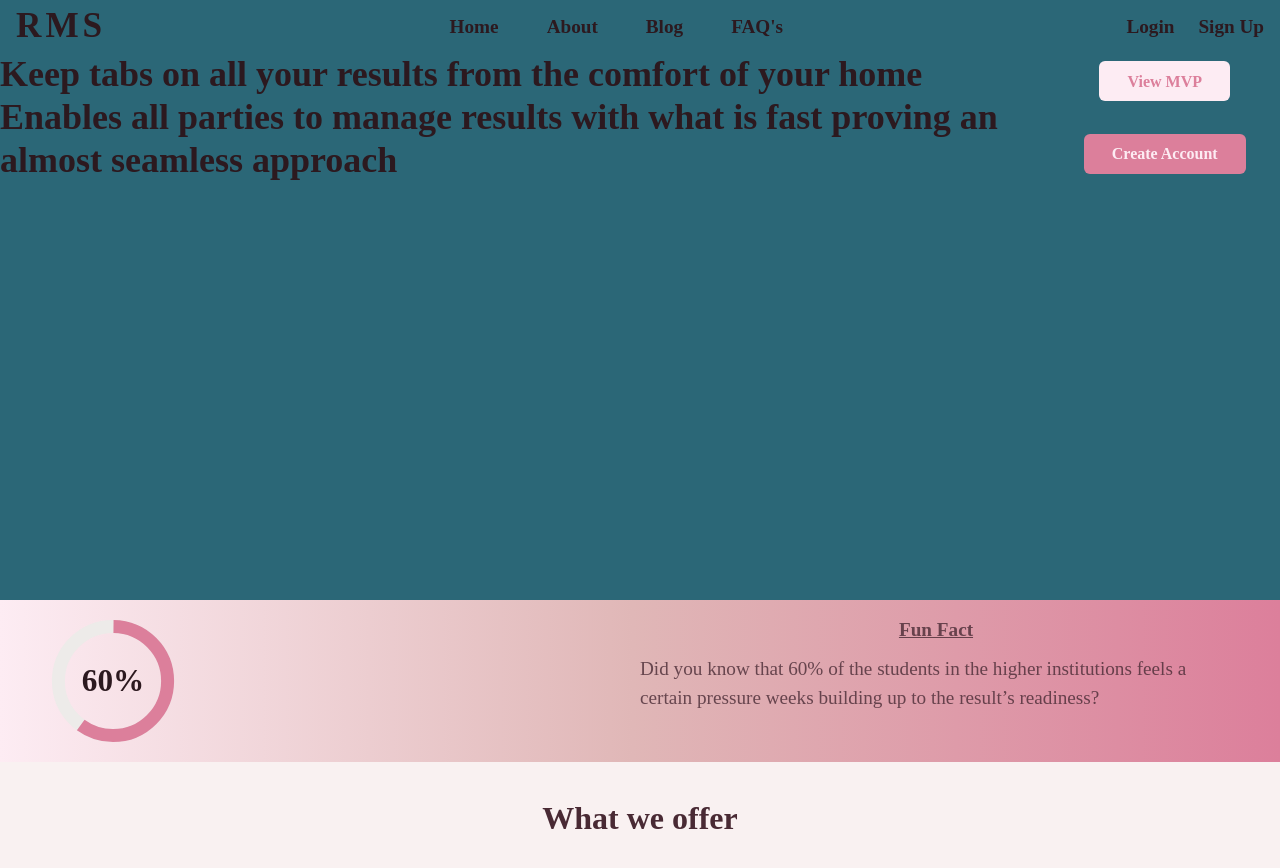
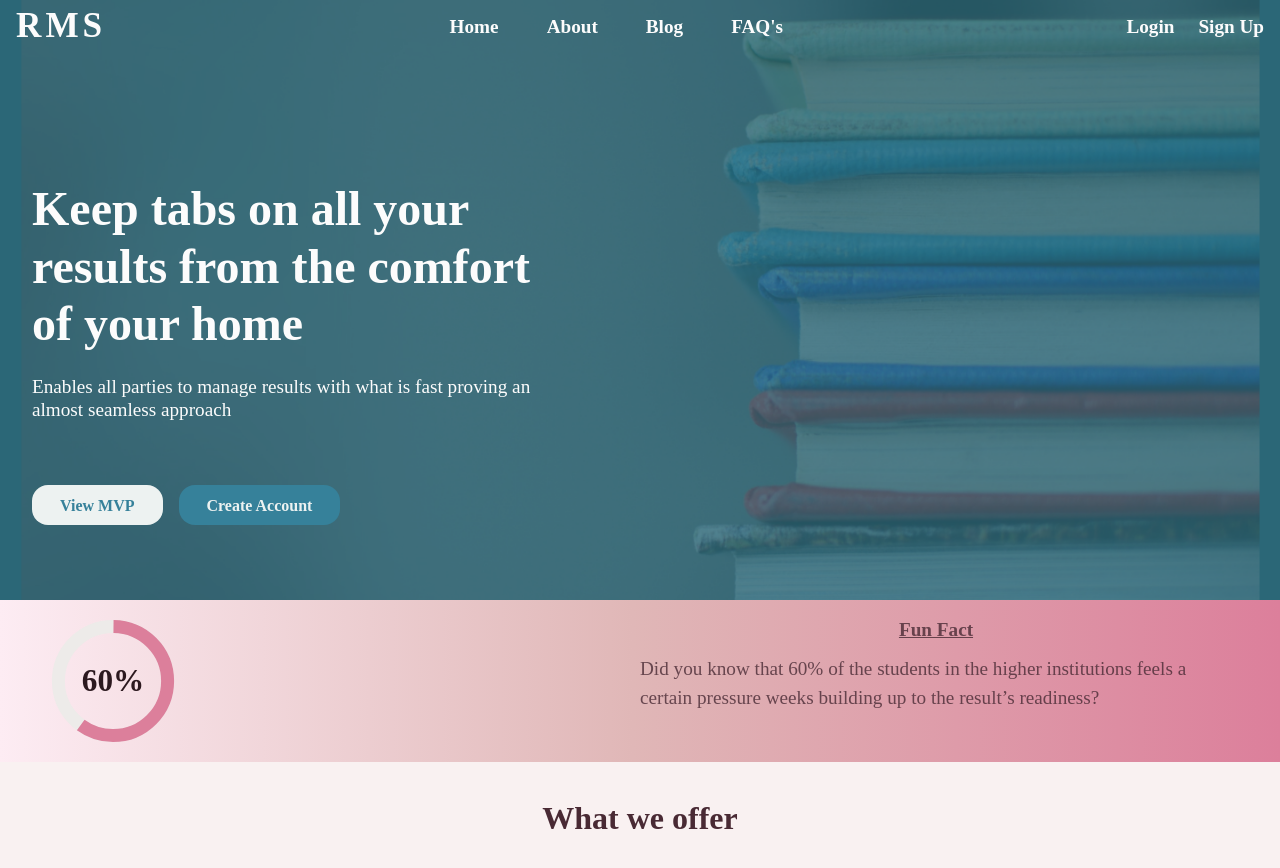
Before and after one commit to AchevaEnterprise/RMS-landing-page, a React (Create React App) app: page / in a window 1280 px wide. Shown: the top 868 px of the page. Built offline with nearby package versions, Linux system fonts and the light colour scheme.

Commit message:
built the new header layout in 6.4mins

```diff
--- a/src/components/Header.tsx
+++ b/src/components/Header.tsx
@@ -13,12 +13,10 @@ import {
   LinkBox,
   Heading,
 } from "@chakra-ui/react";
-//import bgImage from "../Images/Mesh.png";
+import bgImage from "../Images/HeaderImage.png";
 import { HamburgerIcon } from "@chakra-ui/icons";
 
 const Header = () => {
-  const textColor: string = "#2C191F";
-
   const primaryFontWeight: number = 600;
   const primaryLineheight: number = 2.06;
   const secondaryHeaderColor: string = "#37262ABF";
@@ -26,7 +24,6 @@ const Header = () => {
   const topRightButoonStyles = {
     fontWeight: primaryFontWeight,
     lineHeight: primaryLineheight,
-    color: textColor,
   };
 
   const flex = {
@@ -44,7 +41,12 @@ const Header = () => {
   );
 
   return (
-    <Box h={{ base: "85vh", lg: "75vh" }} bgColor="#2B6777">
+    <Box
+      h={{ base: "85vh", lg: "75vh" }}
+      bgImage={bgImage}
+      color="#FCFCFC"
+      bgSize="cover"
+      backgroundPosition="center">
       <Flex justifyContent="space-between" alignItems="center" px="1rem">
         <Box>
           <Text
@@ -70,7 +72,7 @@ const Header = () => {
           </LinkBox>
         </Box>
         <Box display={{ base: "none", md: "block" }}>
-          <ButtonGroup color={textColor} {...flex} gap="1rem">
+          <ButtonGroup {...flex} gap="1rem">
             <LoginButton />
             <SignUpButton />
           </ButtonGroup>
@@ -84,7 +86,7 @@ const Header = () => {
               icon={<HamburgerIcon />}
               variant="outline"
             />
-            <MenuList color={textColor}>
+            <MenuList>
               <MenuItem>
                 <Link>Home</Link>
               </MenuItem>
@@ -107,27 +109,33 @@ const Header = () => {
           </Menu>
         </Box>
       </Flex>
-      <Flex justifyContent="left">
-        <Box>
-          <Heading as="h1">
+      <Flex
+        px="2rem"
+        justifyContent="center"
+        flexDir="column"
+        alignItems="left"
+        width="45%"
+        height="100%"
+        gap="4rem">
+        <Flex flexDir="column" gap="1.4rem">
+          <Heading as="h1" fontWeight={700} fontSize="3rem">
             Keep tabs on all your results from the comfort of your home
           </Heading>
-          <Heading as="h3">
+          <Heading as="h3" fontSize="1.2rem" fontWeight={500}>
             Enables all parties to manage results with what is fast proving an
             almost seamless approach
           </Heading>
-        </Box>
+        </Flex>
 
         <Flex
-          {...flex}
           wrap="wrap"
           gap="1rem"
-          textColor="#FDECF3"
           textAlign="center"
           transition="transform 0.2s ease-in-out">
           <Button
-            bgColor="#FDECF3"
-            color="#DC7F9B"
+            borderRadius="16px"
+            bgColor="#EDF2F1"
+            color="#36819A"
             variant="ghost"
             colorScheme="#DC7F9B"
             p="12px 28px"
@@ -135,7 +143,9 @@ const Header = () => {
             View MVP
           </Button>
           <Button
-            bgColor="#DC7F9B"
+            borderRadius="16px"
+            bgColor="#36819A"
+            color="#EDF2F1"
             variant="ghost"
             colorScheme="#DC7F9B"
             p="12px 28px"
```
Also changed, not shown: src/Images/HeaderImage.png (added).
